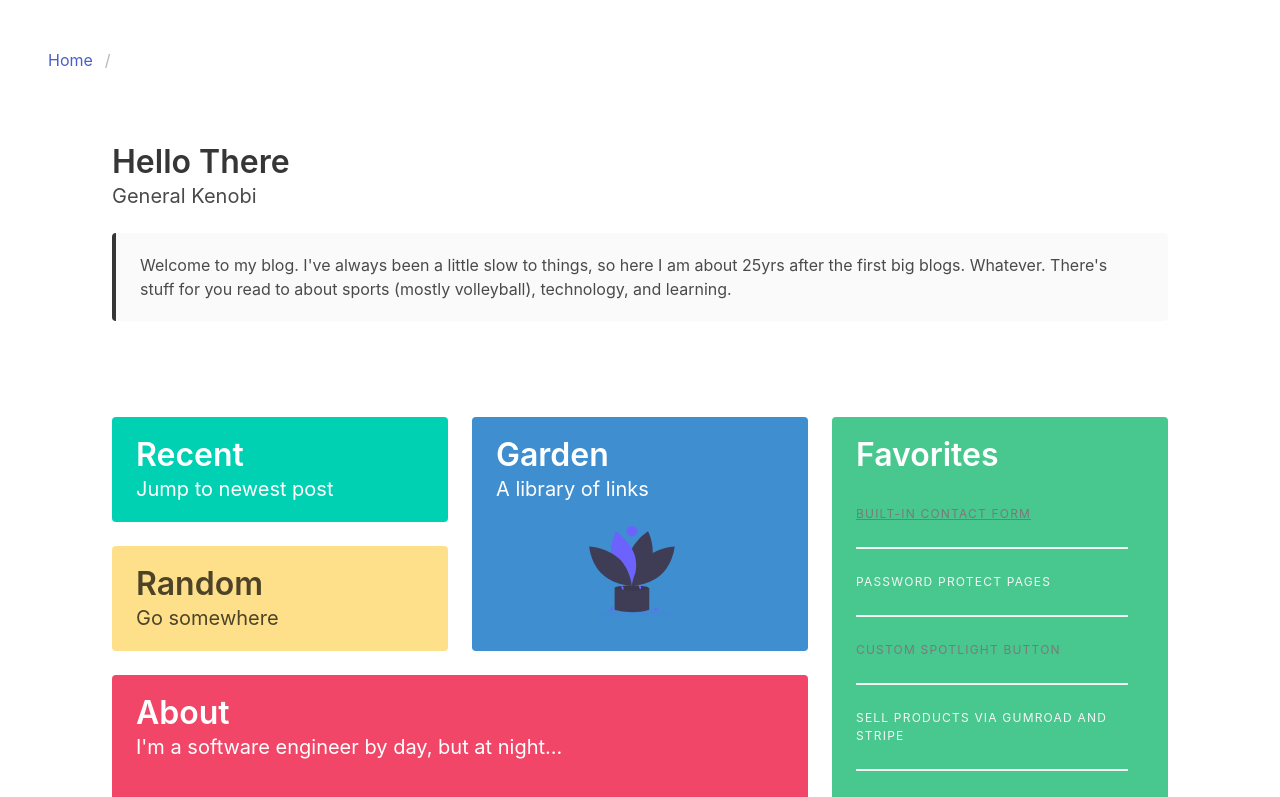
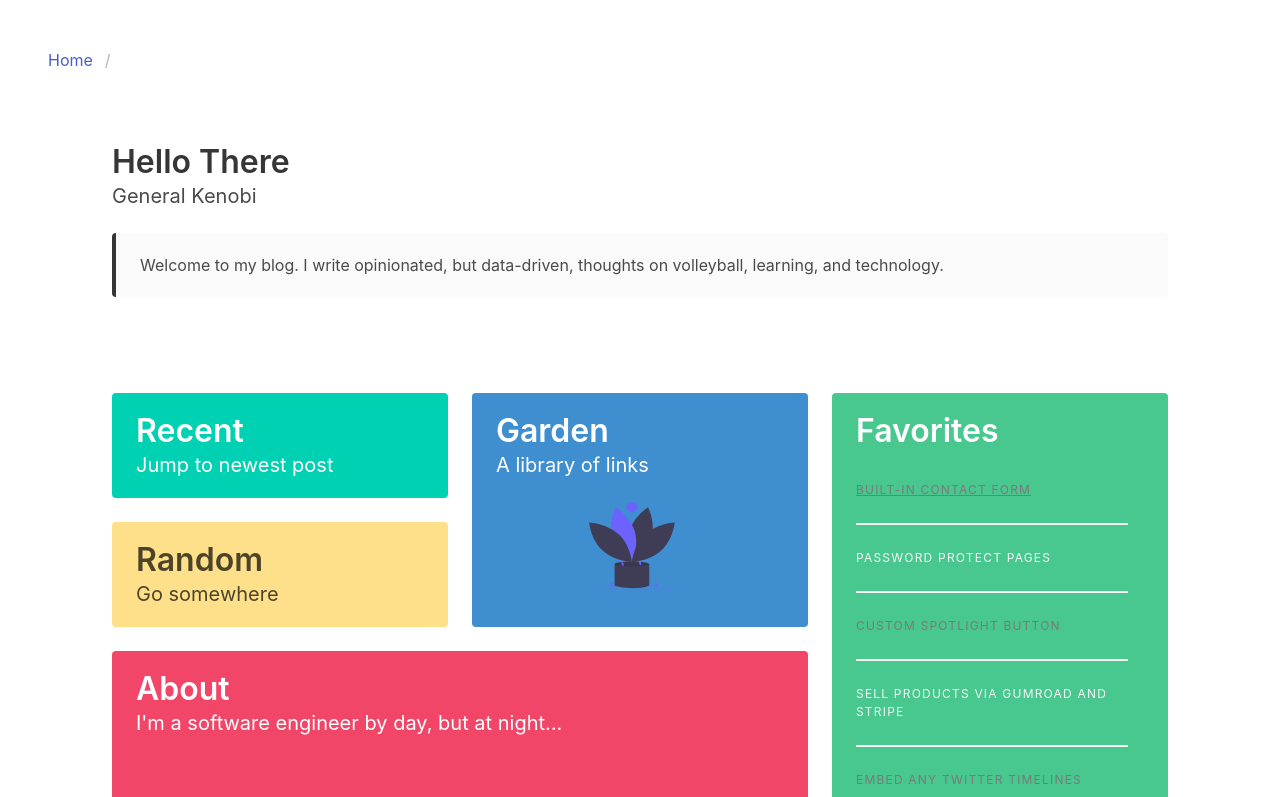
Before and after one commit to eli1797/Learning_Vue, a Vue app in the folder blog/: page / in a window 1280 px wide. Shown: the top 797 px of the page. Built offline with nearby package versions, Linux system fonts and the light colour scheme.

Commit message:
blog bio update

```diff
--- a/blog/src/views/Home.vue
+++ b/blog/src/views/Home.vue
@@ -11,7 +11,7 @@
         </p>
         <article class="message is-dark">
           <div class="message-body">
-            Welcome to my blog. I've always been a little slow to things, so here I am about 25yrs after the first big blogs. Whatever. There's stuff for you read to about sports (mostly volleyball), technology, and learning.
+            Welcome to my blog. I write opinionated, but data-driven, thoughts on volleyball, learning, and technology.
           </div>
         </article>
       </div>
```
